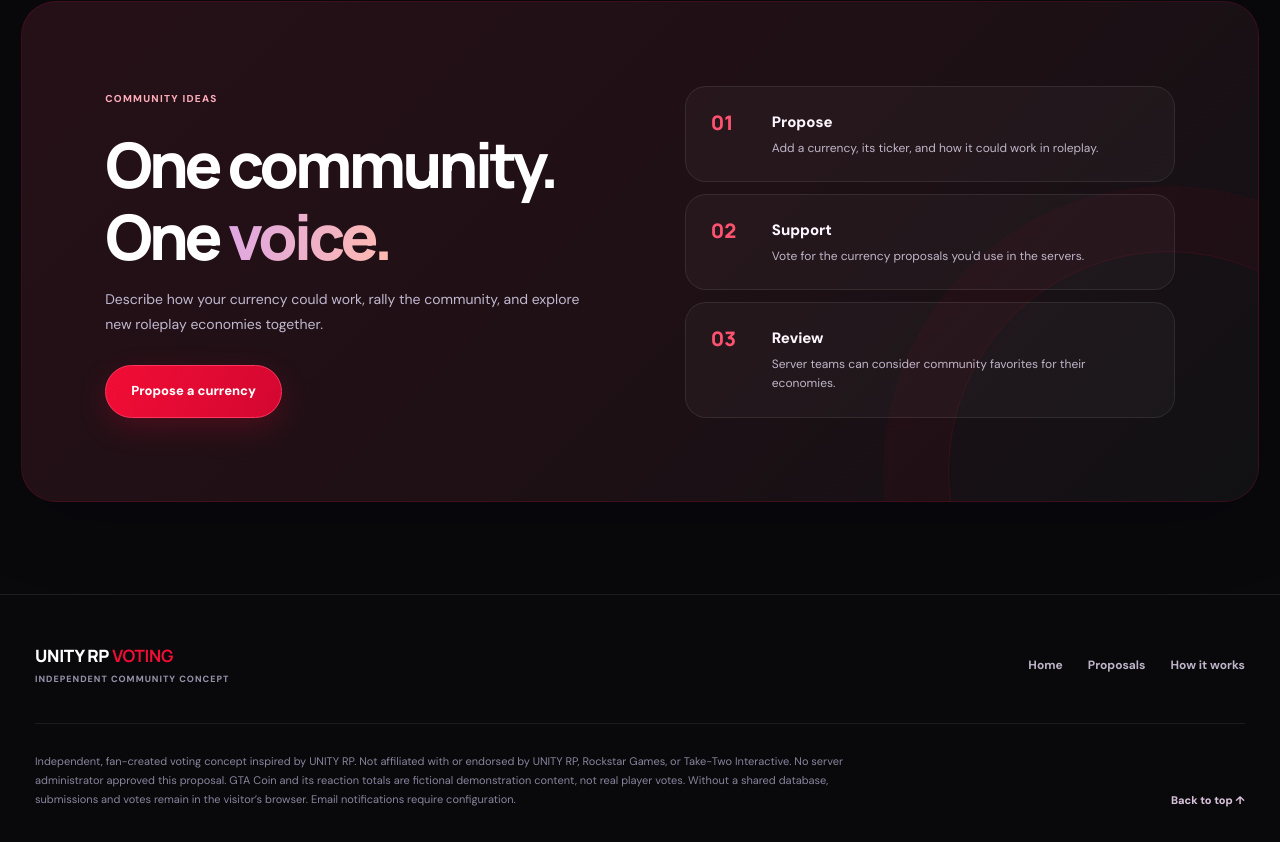
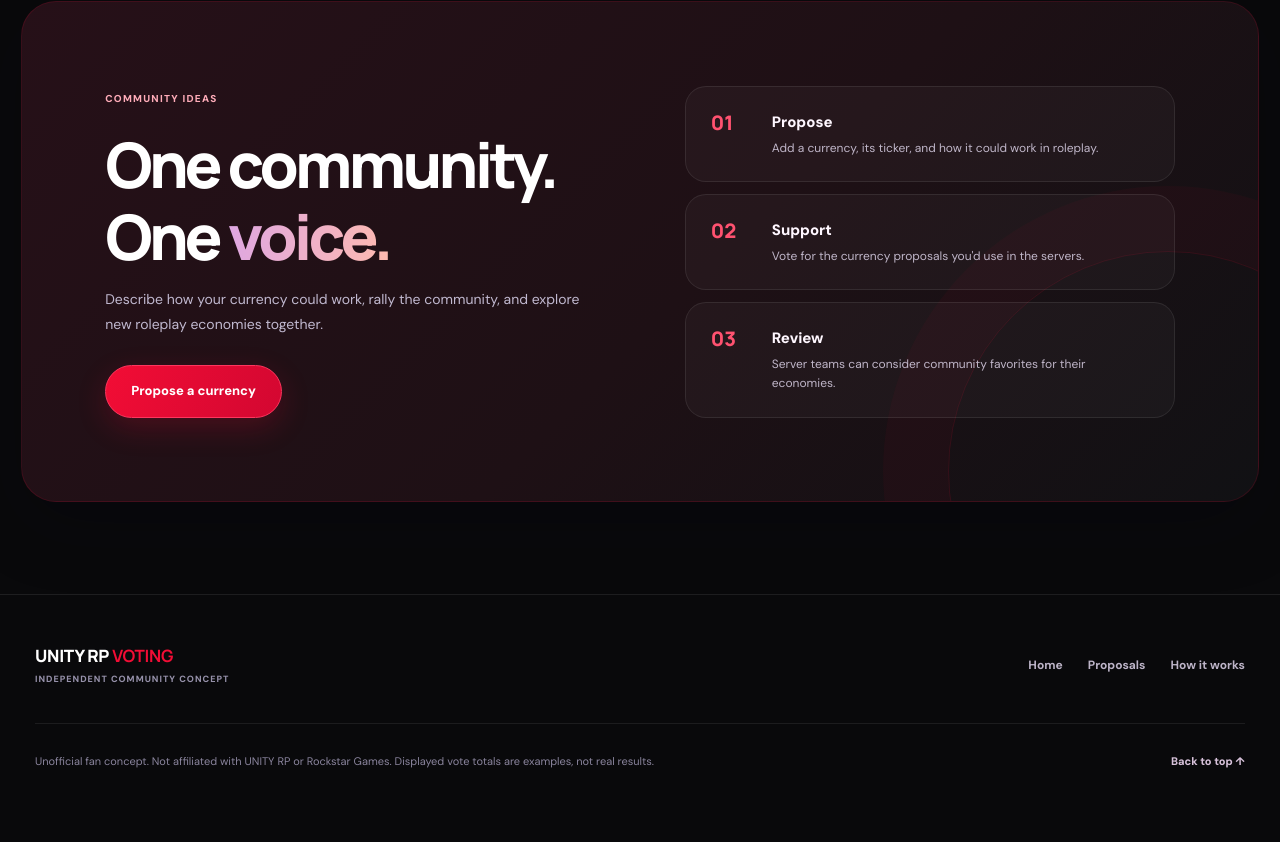
Before and after one commit to ClaudeAIOfficial/Votes, a plain HTML site: page index.html in a window 1280 px wide. Shown: the part 1763-2605 px from the top of the page. After the commit the page ends 2566 px from the top, so only its background shows below. Drawn offline with Linux system fonts and the light colour scheme.

Commit message:
Shorten lengthy footer disclosure

```diff
--- a/index.html
+++ b/index.html
@@ -75,7 +75,7 @@
     <div class="footer-inner">
       <div class="footer-brand"><span>UNITY RP <strong>VOTING</strong><small>INDEPENDENT COMMUNITY CONCEPT</small></span></div>
       <div class="footer-links"><a href="#top">Home</a><a href="#leaderboard">Proposals</a><a href="#how-it-works">How it works</a></div>
-      <div class="footer-bottom"><p>Independent, fan-created voting concept inspired by UNITY RP. Not affiliated with or endorsed by UNITY RP, Rockstar Games, or Take-Two Interactive. No server administrator approved this proposal. GTA Coin and its reaction totals are fictional demonstration content, not real player votes. Without a shared database, submissions and votes remain in the visitor’s browser. Email notifications require configuration.</p><a href="#top">Back to top ↑</a></div>
+      <div class="footer-bottom"><p>Unofficial fan concept. Not affiliated with UNITY RP or Rockstar Games. Displayed vote totals are examples, not real results.</p><a href="#top">Back to top ↑</a></div>
     </div>
   </footer>
 
```
